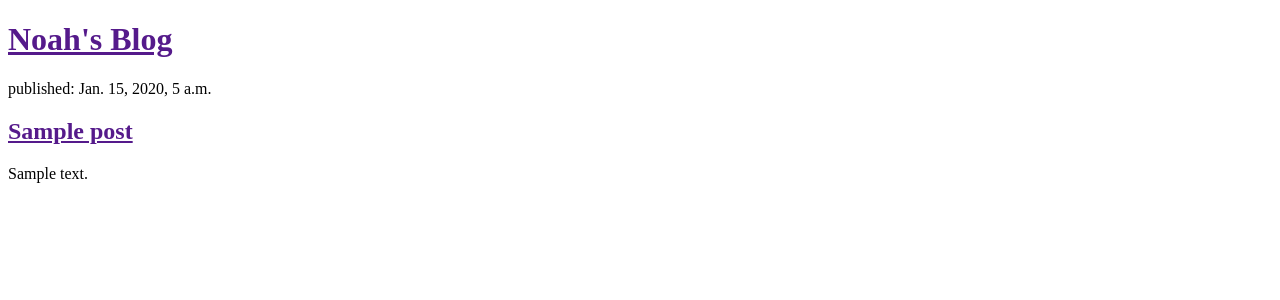
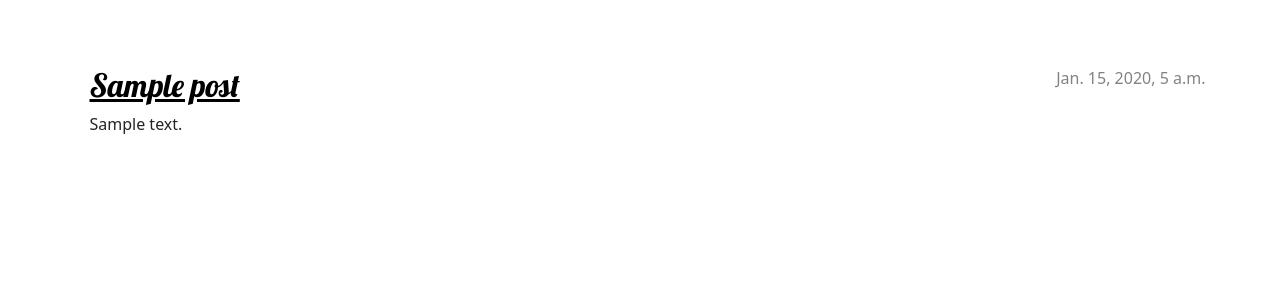
Before and after one commit to nharris2183-prog/M05_Tutorial, a Django app: page / in a window 1280 px wide. Shown: the top 300 px of the page. Run offline with Django 3.2, Linux system fonts and the light colour scheme; tables that the repository leaves empty hold one stand-in row (values such as "Sample post").

Commit message:
end of Template Extending

```diff
--- /dev/null
+++ b/blog/static/css/blog.css
@@ -0,0 +1,69 @@
+h1 a, h2 a {
+    color: #C25100;
+    font-family: 'Lobster';
+}
+
+body {
+    padding-left: 15px;
+}
+
+.page-header h1,
+.page-header h1 a,
+.page-header h1 a:visited,
+.page-header h1 a:active {
+    color: #FFFFFF;
+    font-size: 36pt;
+    text-decoration: none;
+}
+
+h1, h2, h3, h4 {
+    font-family: 'Lobster', cursive;
+}
+
+.date {
+    color: #828282;
+}
+
+.save {
+    float: right;
+}
+
+.post-form textarea,
+.post-form input {
+    width: 100%;
+}
+
+.top-menu,
+.top-menu:hover,
+.top-menu:visited {
+    color: #FFFFFF;
+    float: right;
+    font-size: 26pt;
+    margin-right: 20px;
+}
+
+.post {
+    margin-bottom: 70px;
+}
+
+.post h2 a,
+.post h2 a:visited {
+    color: #000000;
+}
+
+.post > .date,
+.post > .actions {
+    float: right;
+}
+
+.btn-secondary,
+.btn-secondary:visited {
+    color: #C25100;
+    background: none;
+    border-color: #C25100;
+}
+
+.btn-secondary:hover {
+    color: #FFFFFF;
+    background-color: #C25100;
+}
--- /dev/null
+++ b/blog/templates/blog/base.html
@@ -0,0 +1,26 @@
+{% load static %}
+<!DOCTYPE html>
+<html>
+    <head>
+        <title>Noah's Blog</title>
+        <link rel="stylesheet" href="https://cdn.jsdelivr.net/npm/bootstrap@5.1.3/dist/css/bootstrap.min.css" integrity="sha384-1BmE4kWBq78iYhFldvKuhfTAU6auU8tT94WrHftjDbrCEXSU1oBoqyl2QvZ6jIW3" crossorigin="anonymous">
+        <link rel="stylesheet" href="https://fonts.googleapis.com/css?family=Lobster&subset=latin,latin-ext">
+        <link rel="stylesheet" href="{% static 'css/blog.css' %}">
+    </head>
+    <body>
+        <header class="page-header">
+          <div class="container">
+              <h1><a href="/">Noah's Blog</a></h1>
+          </div>
+        </header>
+        <main class="container">
+            <div class="row">
+                <div class="col">
+                {% block content %}
+                {% endblock %}
+                </div>
+            </div>
+        </main>
+    </body>
+
+</html>
--- a/blog/templates/blog/post_list.html
+++ b/blog/templates/blog/post_list.html
@@ -1,21 +1,13 @@
-<!DOCTYPE html>
-<html>
-    <head>
-        <title>Noah's blog</title>
-    </head>
-    <body>
+{% extends 'blog/base.html' %}
 
-        <header>
-            <h1><a href="">Noah's Blog</a></h1>
-        </header>
-
-        {% for post in posts %}
-            <article>
-                <time>published: {{post.published_date }}</time>
-                <h2><a href="">{{ post.title }}</a></h2>
-                <p>{{ post.text|linebreaksbr }}</p>
-            </article>
-        {% endfor %}
-
-    </body>
-</html>
+{% block content %}
+    {% for post in posts %}
+        <article class="post">
+            <time class="date">
+                {{ post.published_date }}
+            </time>
+            <h2><a href="">{{ post.title }}</a></h2>
+            <p>{{ post.text|linebreaksbr }}</p>
+        </article>
+    {% endfor %}
+{% endblock %}
```
